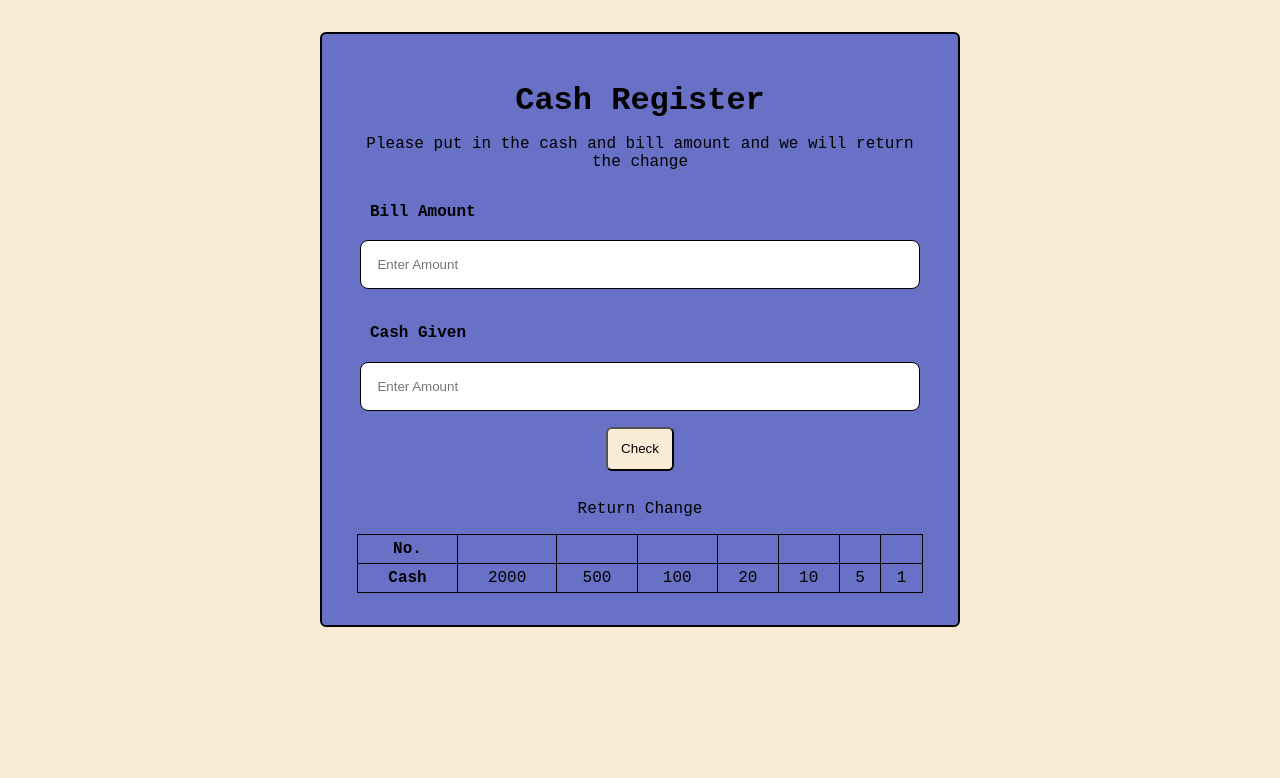
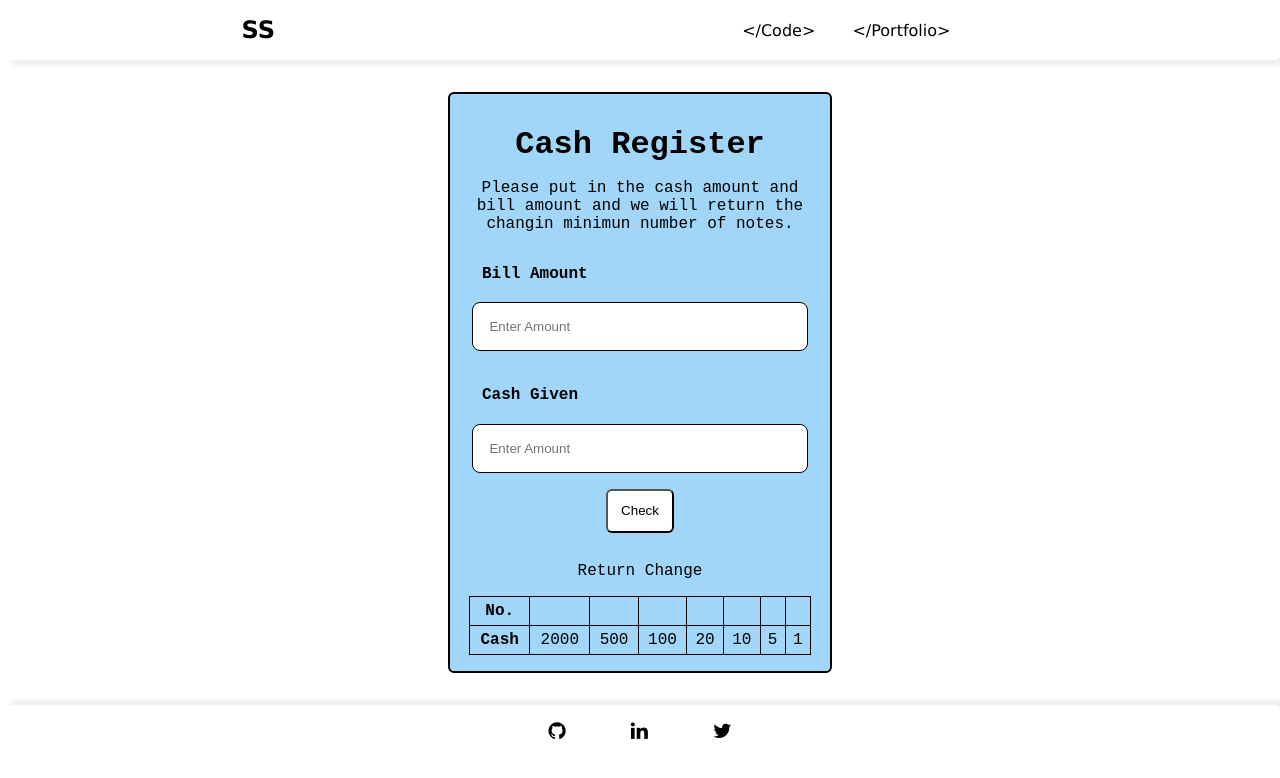
Before and after one commit to SyedSibtainRazvi/Cash-Register, a plain HTML site: page index.html in a window 1280 px wide. Drawn offline with Linux system fonts and the light colour scheme.

Commit message:
style: header added

```diff
--- a/index.html
+++ b/index.html
@@ -5,18 +5,30 @@
     <meta charset="UTF-8">
     <meta http-equiv="X-UA-Compatible" content="IE=edge">
     <meta name="viewport" content="width=device-width, initial-scale=1.0">
+    <link rel="stylesheet" href="https://stackpath.bootstrapcdn.com/font-awesome/4.7.0/css/font-awesome.min.css">
     <link rel="stylesheet" href="style.css">
     <title>Cash Register</title>
 </head>
 
 <body>
+    <nav class="primary-header">
+        <!-- <img src=""> -->
+        <h1>SS</h1>
+        <div class="nav-links">
+            <ul>
+                <li> <a href="https://github.com/SyedSibtainRazvi/Cash-Register">&lt/Code&gt</a></li>
+                <li> <a href="https://sibtain.netlify.app/">&lt/Portfolio&gt</a></li>
+            </ul>
+        </div>
+    </nav>
     <div class="container">
         <h1 class="heading">Cash Register</h1>
-        <p class="info">Please put in the cash and bill amount and we will return the change</p>
+        <p class="info">Please put in the cash amount and bill amount and we will return the changin minimun number
+            of notes.</p>
         <label for="bill-amount">Bill Amount</label>
-        <input id="bill-amount" type="text" placeholder="Enter Amount">
+        <input id="bill-amount" type="number" placeholder="Enter Amount">
         <label for="cash-given">Cash Given</label>
-        <input id="cash-given" type="text" placeholder="Enter Amount">
+        <input id="cash-given" type="number" placeholder="Enter Amount">
         <button id="check-button">Check</button>
         <p id="error-message"></p>
         <table class="table">
@@ -43,6 +55,13 @@
             </tr>
         </table>
     </div>
+    <footer class="primary-footer">
+        <div class="icon">
+            <a href="https://github.com/SyedSibtainRazvi"><i class="fa fa-github"></i></a>
+            <a href="https://www.linkedin.com/in/syed-sibtain-razvi-919669150/"><i class="fa fa-linkedin"></i></a>
+            <a href="https://twitter.com/SyedSibtain1996"><i class="fa fa-twitter"></i></a>
+        </div>
+    </footer>
     <script src="script.js"></script>
 </body>
 
--- a/style.css
+++ b/style.css
@@ -5,19 +5,51 @@
 }
 
 body {
-    background-color: antiquewhite;
     font-family: 'Courier New', Courier, monospace;
 }
 
+.primary-header {
+    display: flex;
+    justify-content: space-around;
+    align-items: center;
+    margin: 0 auto;
+    padding: 1rem;
+    max-width: 100vw;
+    border-radius: 5px;
+    box-shadow: 10px 5px 5px #EEEEEE;
+    font-family: 'Lucida Sans', 'Lucida Sans Regular', 'Lucida Grande', 'Lucida Sans Unicode', Geneva, Verdana, sans-serif;
+}
+
+body>nav>div>ul>li:nth-child(2) {
+    padding-right: 5rem;
+}
+
+.nav-links ul li {
+    list-style: none;
+    display: inline-block;
+    padding: 0 .5rem;
+}
+
+.nav-links ul li a:hover {
+    color: grey;
+}
+
+.nav-links ul li a {
+    color: black;
+    text-decoration: none;
+    font-size: 1rem;
+    padding: 0 .5rem;
+}
+
 .container {
-    background-color: #6871C6;
+    background-color: #A2D6F9;
     display: flex;
     flex-direction: column;
     text-align: center;
-    max-width: 50vw;
+    max-width: 30vw;
     height: 90%;
     margin: 2rem auto;
-    padding: 2rem;
+    padding: 1rem;
     border: 2px solid black;
     border-radius: 6px;
 }
@@ -44,7 +76,7 @@ label {
 #check-button {
     margin: .8rem auto;
     padding: .8rem;
-    background-color: antiquewhite;
+    background-color: white;
     border-radius: 6px;
 }
 
@@ -69,6 +101,30 @@ td {
     padding: 5px;
 }
 
+.primary-footer {
+    display: flex;
+    justify-content: center;
+    margin: 0rem auto;
+    align-items: center;
+    padding: 1rem;
+    max-width: 100vw;
+    border-radius: 6px;
+    box-shadow: 10px -5px 5px #EEEEEE;
+    font-family: 'Lucida Sans', 'Lucida Sans Regular', 'Lucida Grande', 'Lucida Sans Unicode', Geneva, Verdana, sans-serif;
+}
+
+.icon .fa {
+    padding: 0 1rem;
+    margin: 0 14px;
+    font-size: 20px;
+    color: black;
+}
+
+.icon .fa:hover {
+    color: grey;
+}
+
+
 @media (max-width:726px) {
     .container {
         max-width: 75vw;
```
